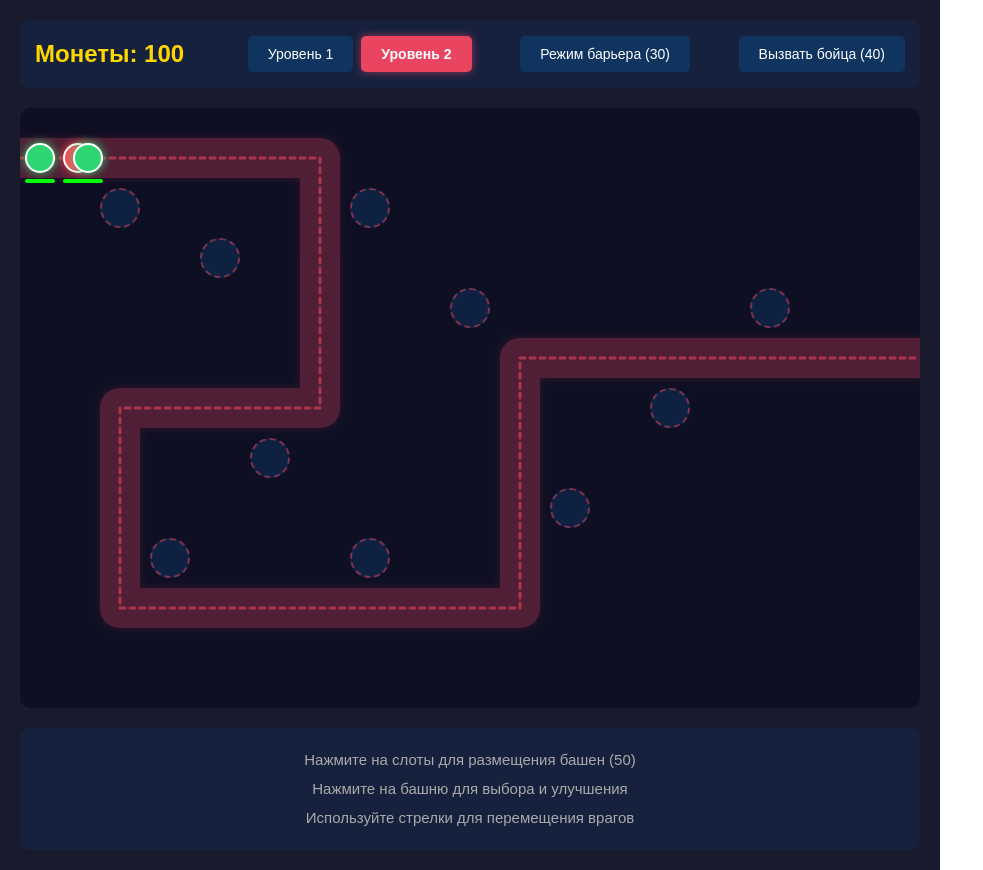
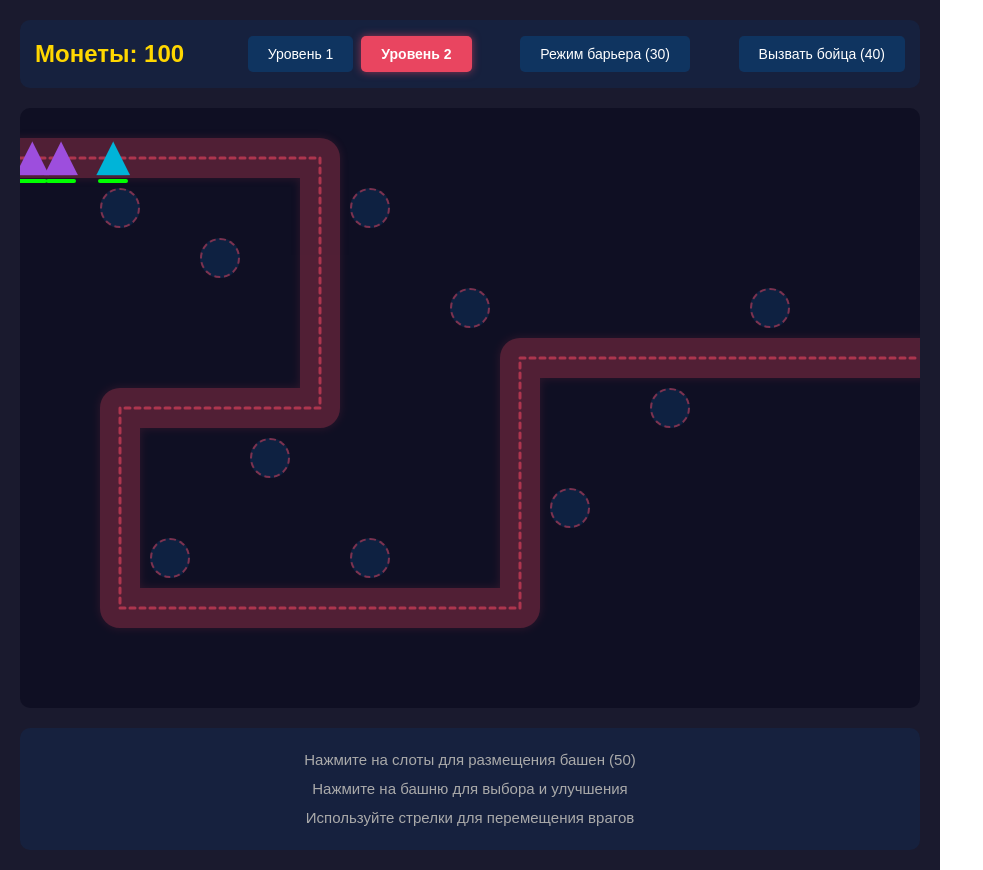
Before and after one commit to reznikovkg/vue-3-docker-compose, a Vue app in the folder vue/: page / in a window 1280 px wide. Both pictures are taken after a click on the button "Уровень 2". Shown: the whole page, without its empty margins (0-983 px from the left). Built offline with nearby package versions, Linux system fonts and the light colour scheme.

Commit message:
добавила стрелков врагов 2-х типов

```diff
--- a/vue/src/pages/GamePage.vue
+++ b/vue/src/pages/GamePage.vue
@@ -229,7 +229,7 @@ export default {
       enemiesSpawned: 0,
       maxEnemiesPerWave: 5,
       towerShootInterval: null,
-      enemyTypes: ['basic', 'tank', 'fast'],
+      enemyTypes: [/*'basic', 'tank', 'fast', */'archer', 'elite_archer'],
       isBarrierMode: false,
       getBarrierCost: 30,
       isFighterMode: false,
@@ -257,6 +257,7 @@ export default {
     this.startEnemyMovement()
     this.startWaveSpawner()
     this.startFighterMovement()
+    this.startEnemyShooting()
   },
   beforeUnmount() {
     document.removeEventListener('keydown', this.handleKeyPress)
@@ -292,6 +293,7 @@ export default {
       'addFighter',
       'removeFighter',
       'setFighters',
+      'setTowers',
     ]),
     selectBarrier(barrier) {
       console.log('Выбран барьер:', barrier)
@@ -301,6 +303,7 @@ export default {
       if (this.waveInterval) { clearInterval(this.waveInterval); this.waveInterval = null; }
       if (this.animationFrameId) { cancelAnimationFrame(this.animationFrameId); this.animationFrameId = null; }
       if (this.fighterAnimationFrameId) { cancelAnimationFrame(this.fighterAnimationFrameId); this.fighterAnimationFrameId = null; }
+      if (this.enemyShootInterval) { clearInterval(this.enemyShootInterval); this.enemyShootInterval = null; }
     },
     changeLevel(level) {
       if (this.currentLevel === level) return;
@@ -317,6 +320,7 @@ export default {
         this.startEnemyMovement();
         this.startWaveSpawner();
         this.startFighterMovement();
+        this.startEnemyShooting();
       });
     },
 
@@ -471,6 +475,7 @@ export default {
         this.startEnemyMovement();
         this.startWaveSpawner();
         this.startFighterMovement();
+        this.startEnemyShooting();
       });
     },
 
@@ -624,22 +629,6 @@ export default {
           });
           if (hitEnemy) return { ...fighter, isBlocked: true };
 
-          /*
-          const nearbyEnemy = this.getEnemies.find(e => {
-            const dist = Math.sqrt((fighter.x - e.x) ** 2 + (fighter.y - e.y) ** 2);
-            return dist < 45;
-          });
-
-          const nearbyBarrier = this.getBarriers.find(b => {
-            const dist = Math.sqrt((fighter.x - b.x) ** 2 + (fighter.y - b.y) ** 2);
-            return dist < 45;
-          });
-
-          if (nearbyEnemy || nearbyBarrier) {
-            return { ...fighter, isBlocked: true };
-          }
-          */
-
           const route = this.getLevel.routes.find(r => r.id === fighter.routeId);
           if (!route || !route.points || route.points.length === 0) return fighter;
 
@@ -665,6 +654,47 @@ export default {
       };
 
       this.fighterAnimationFrameId = requestAnimationFrame(move);
+    },
+
+        startEnemyShooting() {
+      this.enemyShootInterval = setInterval(() => {
+        if (this.isGameOver) {
+          clearInterval(this.enemyShootInterval);
+          this.enemyShootInterval = null;
+          return;
+        }
+
+        let updatedTowers = [...this.getTowers];
+        let updatedFighters = [...this.getFighters];
+
+        this.getEnemies.forEach(enemy => {
+          if (!enemy.shootRange || enemy.shootRange <= 0) return;
+
+          updatedTowers.forEach(tower => {
+            const dist = Math.sqrt((enemy.x - tower.x) ** 2 + (enemy.y - tower.y) ** 2);
+            if (dist <= enemy.shootRange) {
+              tower.health -= enemy.shootDamage;
+            }
+          });
+
+          updatedFighters.forEach(fighter => {
+            const dist = Math.sqrt((enemy.x - fighter.x) ** 2 + (enemy.y - fighter.y) ** 2);
+            if (dist <= enemy.shootRange) {
+              fighter.health -= enemy.shootDamage;
+            }
+          });
+        });
+
+        updatedTowers = updatedTowers.filter(t => t.health > 0);
+        updatedFighters = updatedFighters.filter(f => f.health > 0);
+
+        if (updatedTowers.length !== this.getTowers.length) {
+          this.setTowers(updatedTowers);
+        }
+        if (updatedFighters.length !== this.getFighters.length) {
+          this.setFighters(updatedFighters);
+        }
+      }, 1000);
     },
   },
 }
--- a/vue/src/store/game.js
+++ b/vue/src/store/game.js
@@ -40,6 +40,20 @@ const ENEMY_TYPES = [
     health: 80,
     speed: 1.0,
     reward: 15,
+  },
+  { name: 'archer',
+    health: 60,
+    speed: 0.8,
+    reward: 20,
+    shootRange: 120,
+    shootDamage: 8
+  },
+  { name: 'elite_archer',
+    health: 90,
+    speed: 0.6,
+    reward: 35,
+    shootRange: 150,
+    shootDamage: 12
   },
 ]
 
@@ -107,6 +121,8 @@ export default {
         routeId: payload.routeId || 1,
         currentPointIndex: payload.currentPointIndex ?? 0,
         reward: typeData.reward,
+        shootRange: typeData.shootRange || 0,
+        shootDamage: typeData.shootDamage || 0,
       }
       state.enemies.push(enemy)
     },
@@ -133,7 +149,7 @@ export default {
       state.barriers = []
       state.fighters = []
       state.selectedTower = null
-      state.coins = 100
+      state.coins = 150
       state.isGameOver = false
     },
     [MUTATIONS.ADD_BARRIER]: (state, payload) => {
@@ -284,5 +300,8 @@ export default {
     setFighters({ commit }, fighters) {
       commit(MUTATIONS.SET_FIGHTERS, fighters)
     },
+    setTowers({ commit }, towers) {
+      commit(MUTATIONS.SET_TOWERS, towers)
+    },
   },
 }
--- a/vue/src/ui/Enemy.vue
+++ b/vue/src/ui/Enemy.vue
@@ -1,10 +1,9 @@
 <template>
   <div  ref = "enemyRef" class = "enemy" :style = "enemyStyle" @click.stop= "() => handleSelect()" @mousedown="() => handleDragStart($event)">
     <div class = "enemy__body"
-      :style="{
-        background: enemyColor,
-        boxShadow: `0 0 10px ${enemyColor}`
-      }"></div>
+      :class="{ 'enemy__body--shooter': isShooter }"
+      :style="{ background: enemyColor, boxShadow: `0 0 10px ${enemyColor}`}">
+    </div>
     <div class = "enemy__health">
       <div class = "enemy__health-bar" :style = "healthBarStyle"></div>
     </div>
@@ -39,8 +38,13 @@ export default {
         'basic': '#1e90ff',
         'tank': '#ff4757',
         'fast': '#2ed573',
+        'archer': '#00b4d8',
+        'elite_archer': '#9d4edd',
       }
       return colors[this.enemy.type] || colors['basic']
+    },
+    isShooter() {
+      return this.enemy.shootRange && this.enemy.shootRange > 0
     }
   },
   methods: {
@@ -78,6 +82,16 @@ export default {
     border: 2px solid #fff;
   }
 
+  &__body--shooter {
+    border-radius: 0;
+    border: none;
+    clip-path: polygon(50% 0%, 0% 100%, 100% 100%);
+    width: 34px;
+    height: 34px;
+    margin-left: -2px;
+    margin-top: -2px;
+  }
+
   &__health {
     position: absolute;
     bottom: -10px;
```
